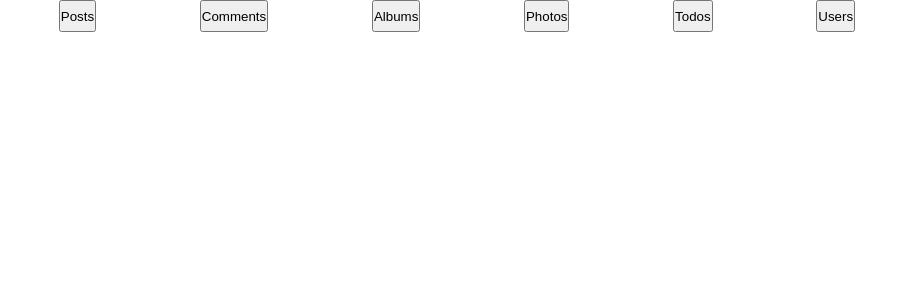
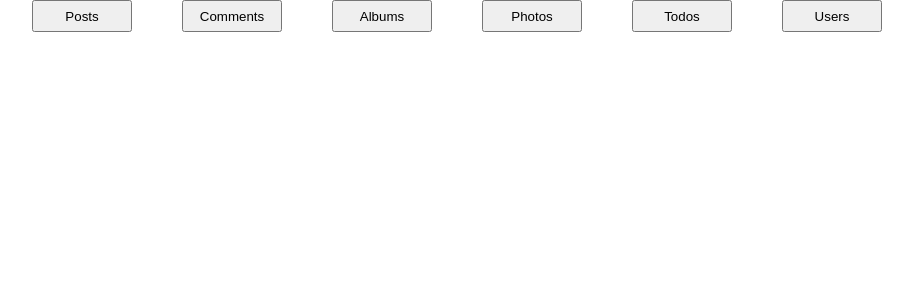
Before and after one commit to frontvin/disp-content-app, a React (Create React App) app: page / in a window 1280 px wide. Shown: the top 300 px of the page, without its empty margins (183-1096 px from the left). Built offline with nearby package versions, Linux system fonts and the light colour scheme.

Commit message:
add width style

```diff
--- a/src/Button.css
+++ b/src/Button.css
@@ -2,6 +2,7 @@
     color: black;
     text-decoration: none;
     padding: 0.5em 0;
+    width: 100px;
 }
 
 .navLink:hover {
```
